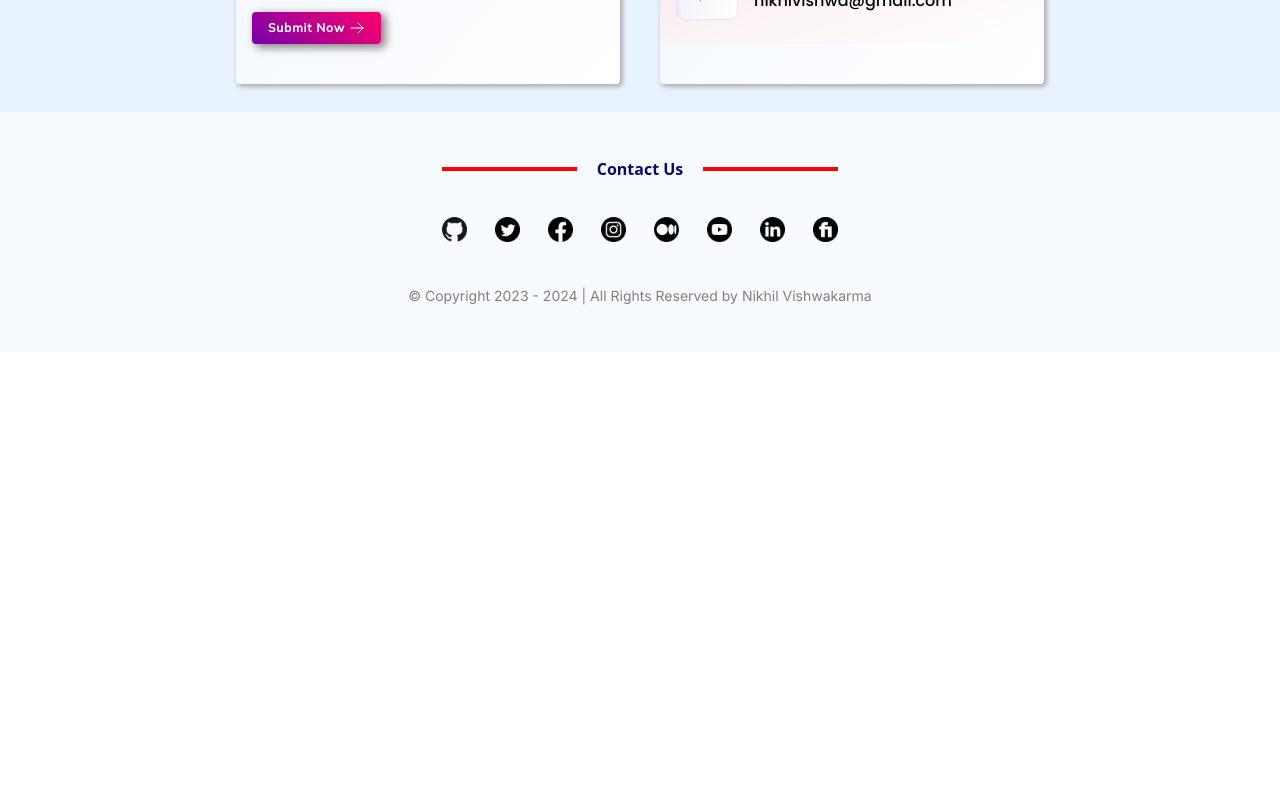
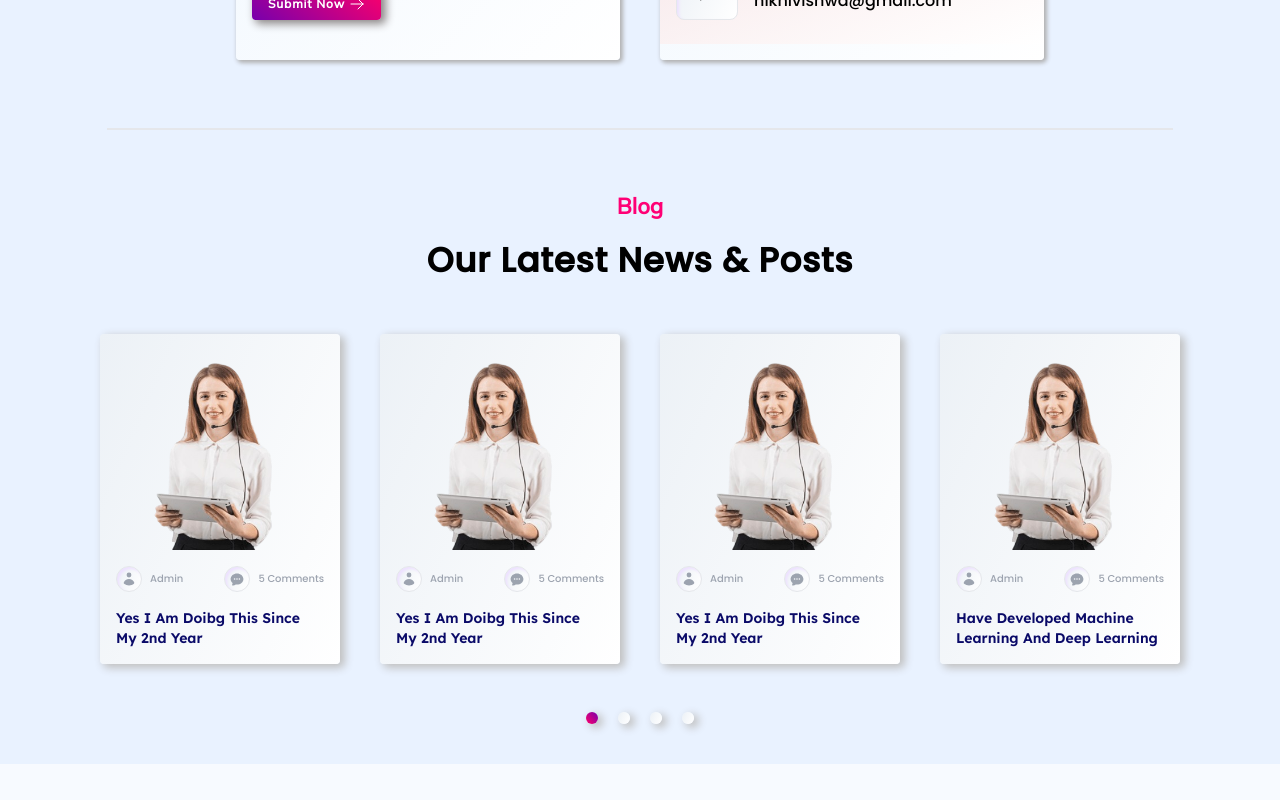
Before and after one commit to nikhivishwaa/portfolio-site, a Next.js app: page /about in a window 1280 px wide. Shown: the part 3160-3960 px from the top of the page. Before the commit the page ends 3512 px from the top, so only its background shows below. Built offline with nearby package versions, Linux system fonts and the light colour scheme.

Commit message:
now only home screen left almost all screens are completed

```diff
--- a/components/Forms/ContactForm.jsx
+++ b/components/Forms/ContactForm.jsx
@@ -75,7 +75,7 @@ export default function ContactForm() {
           value={formData.message}
           name="message"
           cols="30"
-          rows="5"
+          rows="4"
           placeholder="Message"
           className="p-4 py-2 border rounded-sm font-medium"
           required
--- /dev/null
+++ b/components/Main/BlogCard.jsx
@@ -0,0 +1,60 @@
+import React from "react";
+import styles from "@/styles/Utility.module.css";
+import Link from "next/link";
+import Image from "next/image";
+
+export default function BlogCard(props) {
+  const { blog } = props;
+  return (
+    <>
+      <div
+        className={`flex flex-col gap-4 p-4 capitalize justify-center items-start min-w-56 max-w-60 text-primary ${styles["primary-card"]}`}
+      >
+        <Image
+          height={200}
+          width={200}
+          src={"/logo/contactCutout.png"}
+          style={{ objectFit: "contain", height: "200px", width: "200px", borderRadius:"6px" }}
+          alt="loading blog"
+        />
+        <div className="flex justify-between items-center w-full">
+          <div className="flex justify-center items-center gap-2 text-[10px] font-medium text-gray-400 font-poppins">
+            <span className={`rounded-full p-1 border ${styles["inset-icon"]}`}>
+              <svg
+                xmlns="http://www.w3.org/2000/svg"
+                viewBox="0 0 20 20"
+                fill="currentColor"
+                className="w-4 h-4"
+              >
+                <path d="M10 8a3 3 0 1 0 0-6 3 3 0 0 0 0 6ZM3.465 14.493a1.23 1.23 0 0 0 .41 1.412A9.957 9.957 0 0 0 10 18c2.31 0 4.438-.784 6.131-2.1.43-.333.604-.903.408-1.41a7.002 7.002 0 0 0-13.074.003Z" />
+              </svg>
+            </span>
+            <p>Admin</p>
+          </div>
+          <div className="flex justify-center items-center gap-2 text-[10px] font-medium text-gray-400 font-poppins">
+            <span className={`rounded-full p-1 border ${styles["inset-icon"]}`}>
+              <svg
+                xmlns="http://www.w3.org/2000/svg"
+                viewBox="0 0 20 20"
+                fill="currentColor"
+                className="w-4 h-4"
+              >
+                <path
+                  fillRule="evenodd"
+                  d="M10 3c-4.31 0-8 3.033-8 7 0 2.024.978 3.825 2.499 5.085a3.478 3.478 0 0 1-.522 1.756.75.75 0 0 0 .584 1.143 5.976 5.976 0 0 0 3.936-1.108c.487.082.99.124 1.503.124 4.31 0 8-3.033 8-7s-3.69-7-8-7Zm0 8a1 1 0 1 0 0-2 1 1 0 0 0 0 2Zm-2-1a1 1 0 1 1-2 0 1 1 0 0 1 2 0Zm5 1a1 1 0 1 0 0-2 1 1 0 0 0 0 2Z"
+                  clipRule="evenodd"
+                />
+              </svg>
+            </span>
+            <p>5 Comments</p>
+          </div>
+        </div>
+        <Link href={blog.url} target="_blank">
+          <div className="font-lexend text-sm font-semibold text-ellipsis overflow-hidden h-10">
+            {blog.title}
+          </div>
+        </Link>
+      </div>
+    </>
+  );
+}
--- a/components/Main/ContactTicket.jsx
+++ b/components/Main/ContactTicket.jsx
@@ -13,6 +13,7 @@ export default function ContactTicket() {
           height={235}
           width={352}
           className="mx-4 rounded-[6px]"
+          alt="contact us"
         />
 
         <span
--- a/components/Main/CreativeWork.jsx
+++ b/components/Main/CreativeWork.jsx
@@ -60,6 +60,7 @@ export default function CreativeWork(props) {
             height={230}
             width={180}
             className="rounded-lg border object-cover"
+            alt="work snap"
           />
         </div>
       </div>
--- a/components/Main/HaveProject.jsx
+++ b/components/Main/HaveProject.jsx
@@ -52,6 +52,7 @@ export default function HaveProject() {
             width={200}
             height={277}
             className="absolute bottom-0 right-20 drop-shadow"
+            alt="contact us"
           />
         </div>
       </div>
--- a/components/Navigation/Navbar.jsx
+++ b/components/Navigation/Navbar.jsx
@@ -5,7 +5,6 @@ import styles from '@/styles/Utility.module.css'
 
 export default function Navbar() {
   const { asPath } = useRouter();
-  console.log(asPath);
   const pathList = {
     "/": "Home",
     "/about": "About",
--- a/components/Screens/AboutScreen.jsx
+++ b/components/Screens/AboutScreen.jsx
@@ -7,6 +7,7 @@ import SkillsScreen from "./SkillsScreen";
 import HaveProject from "../Main/HaveProject";
 import PortfolioScreen from "./PortfolioScreen";
 import ContactmeScreen from "./ContactmeScreen";
+import BlogScreen from "./BlogScreen";
 
 const data = {
   "main skills": [
@@ -138,6 +139,12 @@ export default function AboutScreen() {
         <section className="flex justify-center">
           <ContactmeScreen />
         </section>
+        <section className="flex justify-center my-10">
+          <hr className="border w-10/12" />
+        </section>
+        <section className="flex justify-center">
+          <BlogScreen />
+        </section>
       </div>
     </>
   );
--- /dev/null
+++ b/components/Screens/BlogScreen.jsx
@@ -0,0 +1,113 @@
+import React, { useState } from "react";
+import BlogCard from "../Main/BlogCard";
+import styles from "@/styles/Utility.module.css";
+
+export default function BlogScreen() {
+  const [active, setActive] = useState(0);
+  const [blogs, setBlogs] = useState([
+    {
+      title: "yes i am doibg this since my 2nd year",
+      url: "/",
+    },
+    {
+      title: "yes i am doibg this since my 2nd year",
+      url: "/",
+    },
+    {
+      title: "yes i am doibg this since my 2nd year",
+      url: "/",
+    },
+    {
+      title:
+        "Have Developed Machine Learning and Deep Learning Models for the companies as per the requirements",
+      url: "/",
+    },
+    {
+      title: "yes i am doibg this since my 2nd year",
+      url: "/",
+    },
+    {
+      title: "yes i am doibg this since my 2nd year",
+      url: "/",
+    },
+    {
+      title: "yes i am doibg this since my 2nd year",
+      url: "/",
+    },
+    {
+      title:
+        "Have Developed Machine Learning and Deep Learning Models for the companies as per the requirements",
+      url: "/",
+    },
+    {
+      title: "yes i am doibg this since my 2nd year",
+      url: "/",
+    },
+    {
+      title: "yes i am doibg this since my 2nd year",
+      url: "/",
+    },
+    {
+      title: "yes i am doibg this since my 2nd year",
+      url: "/",
+    },
+    {
+      title:
+        "Have Developed Machine Learning and Deep Learning Models for the companies as per the requirements",
+      url: "/",
+    },
+    {
+      title: "yes i am doibg this since my 2nd year",
+      url: "/",
+    },
+    {
+      title: "yes i am doibg this since my 2nd year",
+      url: "/",
+    },
+  ]);
+  const [blogslide, setBlogslide] = useState(blogs.slice(0, 4));
+  const changeSlide = (i) => {
+    setActive(i);
+    const startIndex = i * 4;
+    const endIndex =
+      i * 4 + 4 <= blogs.length ? i * 4 + 4 : blogs.length;
+    setBlogslide(blogs.slice(startIndex, endIndex));
+    console.log(blogs.length, startIndex, endIndex)
+  };
+  return (
+    <>
+      <div className="flex flex-col p-5 bg-screen">
+        <section className="flex flex-col gap-3 items-center justify-center">
+          <span className="font-mulish text-[22px] font-bold text-secondary">
+            Blog
+          </span>
+          <span
+            className={`text-[34px] font-poppins font-bold text-center ${styles.spacing}`}
+          >
+            Our Latest News & Posts
+          </span>
+        </section>
+        <section className="flex gap-10 my-12 justify-center items-center">
+          {blogslide.map((blog, key) => (
+            <BlogCard blog={blog} key={key} />
+          ))}
+        </section>
+        <section className="flex gap-5 mb-5 justify-center items-center">
+          {blogs
+            .filter((blog, key) => key % 4 === 0)
+            .map((blog, key) => (
+              <div
+                className={`h-3 w-3 rounded-full cursor-pointer ${
+                  active === key
+                    ? styles["secondary-card"]
+                    : styles["primary-card"]
+                }`}
+                key={key}
+                onClick={() => changeSlide(key)}
+              ></div>
+            ))}
+        </section>
+      </div>
+    </>
+  );
+}
--- a/components/Screens/HomeScreen.jsx
+++ b/components/Screens/HomeScreen.jsx
@@ -26,7 +26,7 @@ export default function HomeScreen() {
               onClick={(e) => handleClick(e)}
             >
               <span>Download CV</span>
-              <Image src="/icons/downloadFile.svg" width={20} height={20} />
+              <Image src="/icons/downloadFile.svg" width={20} height={20} alt="download"/>
             </button>
           </div>
         </div>
```
